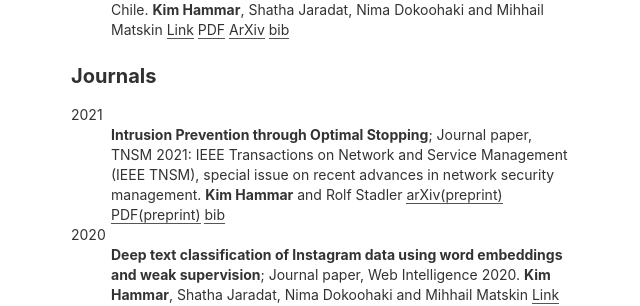
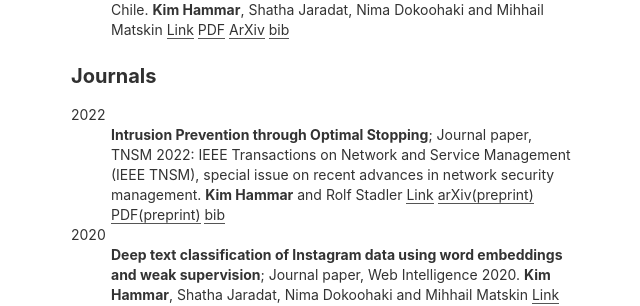
Before and after one commit to Limmen/Limmen.github.io, a Jekyll site: the page built from publications.md, in a window 1280 px wide and 900 px high, scrolled down 1239 px. Shown: the part 154-460 px from the top of the window, without its empty margins (319-959 px from the left). Built offline with Jekyll 4.4.1, drawn with Linux system fonts in a browser that asks for light colours.

Commit message:
upd news

```diff
--- a/publications.md
+++ b/publications.md
@@ -63,9 +63,10 @@
 
 ### Journals
 
-2021
-:   **Intrusion Prevention through Optimal Stopping**; Journal paper, TNSM 2021: IEEE Transactions on Network and Service Management (IEEE TNSM), special issue on recent advances in network security management.
+2022
+:   **Intrusion Prevention through Optimal Stopping**; Journal paper, TNSM 2022: IEEE Transactions on Network and Service Management (IEEE TNSM), special issue on recent advances in network security management.
     **Kim Hammar** and Rolf Stadler
+	[Link](https://ieeexplore.ieee.org/document/9779345)
 	[arXiv(preprint)](https://arxiv.org/abs/2111.00289)
 	[PDF(preprint)](/assets/papers/TNSM_22_Hammar_Stadler_Draft_30_Oct_21.pdf)
 	[bib](/assets/citations/tnsm_22_hammar_stadler.bib)
```
Also changed, not shown: news.md (+3 -0 lines).
